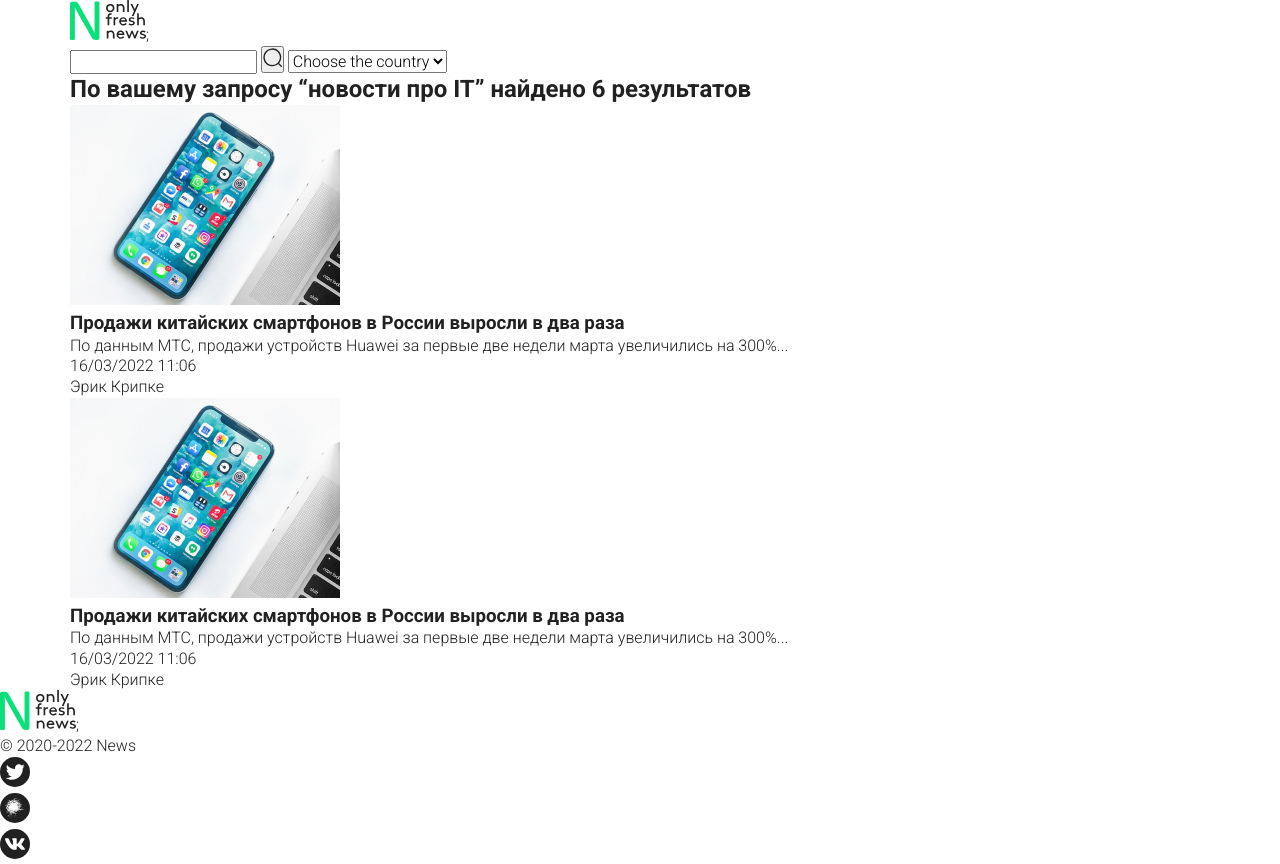
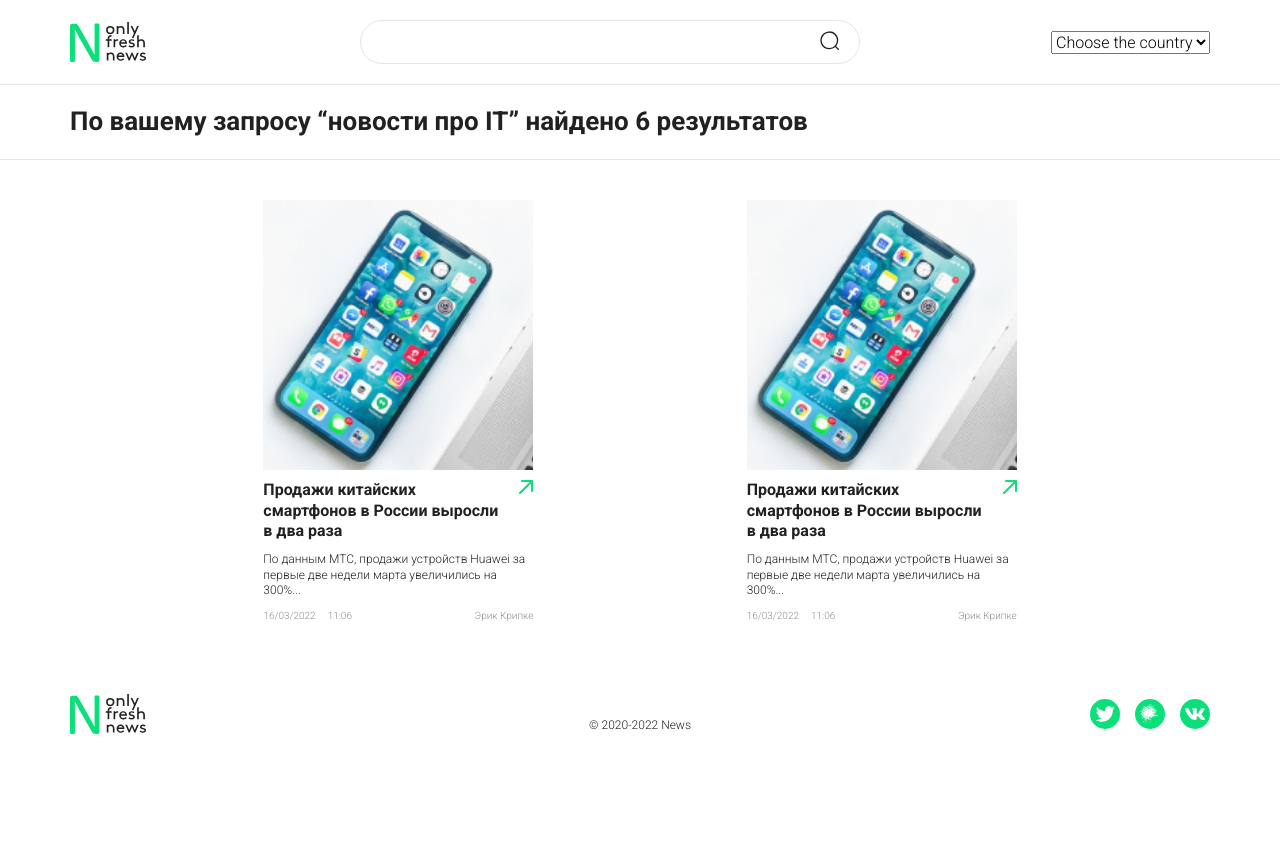
Before and after one commit to TozurElena/AgregatorNews, a plain HTML site: page index.html in a window 1280 px wide. After the commit the page ends 800 px from the top, so only its background shows below. Drawn offline with Linux system fonts and the light colour scheme.

Commit message:
terminer style.css

```diff
--- a/css/style.css
+++ b/css/style.css
@@ -0,0 +1,135 @@
+.header {
+  padding-top: 20px;
+  padding-bottom: 20px;
+}
+
+.flex-center {
+  display: flex;
+  align-items: center;
+  justify-content: space-between;
+  gap: 30px;
+}
+.form-search {
+  width: 100%;
+  max-width: 850px;
+}
+.search-label {
+  width: 100%;
+  max-width: 500px;
+  height: 44px;
+  position: relative;
+}
+.search-input {
+  width: 100%;
+  height: 100%;
+  padding-left: 20px;
+  padding-right: 35px;
+  border: 1px solid #e6e6e6;
+  border-radius: 22px;
+}
+.search-submit {
+  position: absolute;
+  right: 20px;
+  top: 50%;
+  background-color: transparent;
+  border: none;
+  transform: translateY(-50%);
+  width: 22px;
+  height: 22px;
+}
+
+.title-wrapper {
+  border-top: 1px solid #e6e6e6;
+  border-bottom: 1px solid #e6e6e6;
+  padding-top: 20px;
+  padding-bottom: 20px;
+}
+.title {
+  font-weight: 700;
+  font-size: 26px;
+}
+
+.news {
+  padding-top: 40px;
+  padding-bottom: 50px;
+}
+.news-list {
+  display: grid;
+  grid-template-columns: repeat(auto-fit, 270px); /* pour adaptation*/
+  justify-content: space-evenly;
+  gap: 40px 20px;
+}
+.news-item {
+  display: flex;
+  flex-direction: column;
+}
+.news-image {
+  width: 100%;
+  height: 270px;
+  margin-bottom: 10px;
+  object-fit: cover;
+}
+.news-link {
+  display: block;
+  font-size: 16px;
+  font-weight: 700;
+  margin-bottom: 10px;
+  background-image: url("../img/arrow.svg");
+  background-repeat: no-repeat;
+  background-position: top right;
+  padding-right: 30px;
+  transition: color 0.3s ease-in-out;
+}
+.news-link:hover {
+  color: rgb(29, 127, 131);
+}
+.news-description {
+  font-size: 12px;
+  margin-bottom: 10px;
+}
+.news-footer {
+  display: flex;
+  justify-content: space-between;
+  font-size: 10px;
+  color: #8e8e8e;
+}
+.news-datetime {
+  display: flex;
+}
+.news-date {
+  display: block;
+  margin-right: 12px;
+}
+.footer {
+  padding-top: 22px;
+  padding-bottom: 22px;
+}
+.footer-container {
+  display: grid;
+  grid-template-columns: repeat(3, 1fr);
+}
+.footer-logo {
+  justify-self: start;
+  align-self: center;
+}
+.copyright {
+  justify-self: center;
+  align-self: end;
+  font-size: 12px;
+}
+.social-list {
+  display: flex;
+  align-items: center;
+  gap: 15px;
+  justify-self: end;
+  align-self: center;
+}
+.social-link {
+  display: block;
+  width: 30px;
+  height: 30px;
+  color: #09e079;
+}
+.social-link:hover {
+  color: darkgreen;
+}
--- a/index.html
+++ b/index.html
@@ -13,10 +13,10 @@
   <title>Only fresh news</title>
 </head>
 <body>
-  <header>
-    <div class="container">
-      <img  class="logo" src="img/logo.svg" alt="logotype">;
-      <form  class="form-search">
+  <header class="header">
+    <div class="container flex-center">
+      <img  class="logo" src="img/logo.svg" alt="logotype">
+      <form  class="form-search flex-center">
         <label class="search-label">
           <input type="search" class="search-input">
 
@@ -62,7 +62,7 @@
             <p class="news-description">По данным МТС, продажи устройств Huawei за первые две недели марта увеличились на 300%...</p>
             <div class="news-footer">
               <time class="news-datetime" datetime="2022-03-16T16:11:06Z">
-                <span>16/03/2022</span> 11:06
+                <span class="news-date">16/03/2022</span> 11:06
               </time>
               <div class="news-aurhor">Эрик Крипке</div>
             </div>
@@ -77,7 +77,7 @@
             </p>
             <div class="news-footer">
               <time class="news-datetime" datetime="2022-03-16T16:11:06Z">
-                <span>16/03/2022</span> 11:06
+                <span class="news-date">16/03/2022</span> 11:06
               </time>
               <div class="news-aurhor">Эрик Крипке</div>
             </div>
@@ -86,13 +86,14 @@
       </div>
     </section>
   </main>
-  <footer>
-    <img class="footer-logo" src="img/logo.svg" alt="logotype">;
+  <footer class="footer">
+    <div class="container footer-container">
+      <img class="footer-logo" src="img/logo.svg" alt="logotype">
       <p class="copyright">© 2020-2022 News</p>
       <ul class="social-list">
         <li class="social-item">
           <a href="https://twitter.com/" class="social-link">
-          <svg width="30" height="30" viewBox="0 0 30 30"  xmlns="http://www.w3.org/  2000/svg">
+            <svg width="30" height="30" viewBox="0 0 30 30" xmlns="http://www.w3.org/  2000/svg">
               <circle cx="15" cy="15" r="15" fill="currentColor" />
               <path
                 d="M24.7026 9.11415C24.0067 9.42248 23.2592 9.63082 22.4734 9.72498C23.2842 9.23981 23.8908 8.4762 24.1801 7.57665C23.4183 8.02914 22.5845 8.34765 21.7151 8.51832C21.1304 7.89404 20.3559 7.48025 19.512 7.34121C18.668 7.20217 17.8018 7.34564 17.0477 7.74936C16.2937 8.15308 15.694 8.79445 15.3418 9.5739C14.9897 10.3534 14.9047 11.2273 15.1001 12.06C13.5565 11.9825 12.0464 11.5813 10.6679 10.8824C9.2894 10.1835 8.07325 9.20262 7.09838 8.00332C6.76505 8.57832 6.57338 9.24498 6.57338 9.95498C6.57301 10.5941 6.73041 11.2235 7.03162 11.7873C7.33282 12.351 7.76852 12.8317 8.30005 13.1866C7.68361 13.167 7.08078 13.0005 6.54172 12.7008V12.7508C6.54166 13.6473 6.85174 14.5161 7.41937 15.21C7.98699 15.9038 8.77719 16.3799 9.65588 16.5575C9.08404 16.7122 8.4845 16.735 7.90255 16.6241C8.15047 17.3955 8.63338 18.07 9.28369 18.5533C9.934 19.0365 10.7191 19.3043 11.5292 19.3191C10.1541 20.3987 8.45579 20.9842 6.70755 20.9816C6.39787 20.9817 6.08845 20.9636 5.78088 20.9275C7.55545 22.0685 9.62117 22.674 11.7309 22.6716C18.8726 22.6716 22.7767 16.7566 22.7767 11.6266C22.7767 11.46 22.7726 11.2916 22.7651 11.125C23.5245 10.5758 24.18 9.89573 24.7009 9.11665L24.7026 9.11415Z"
@@ -126,6 +127,7 @@
           </a>
         </li>
       </ul>
+    </div>
   </footer>
 </body>
 </html>
```
Lines whose indentation alone changed are shown as unchanged.
